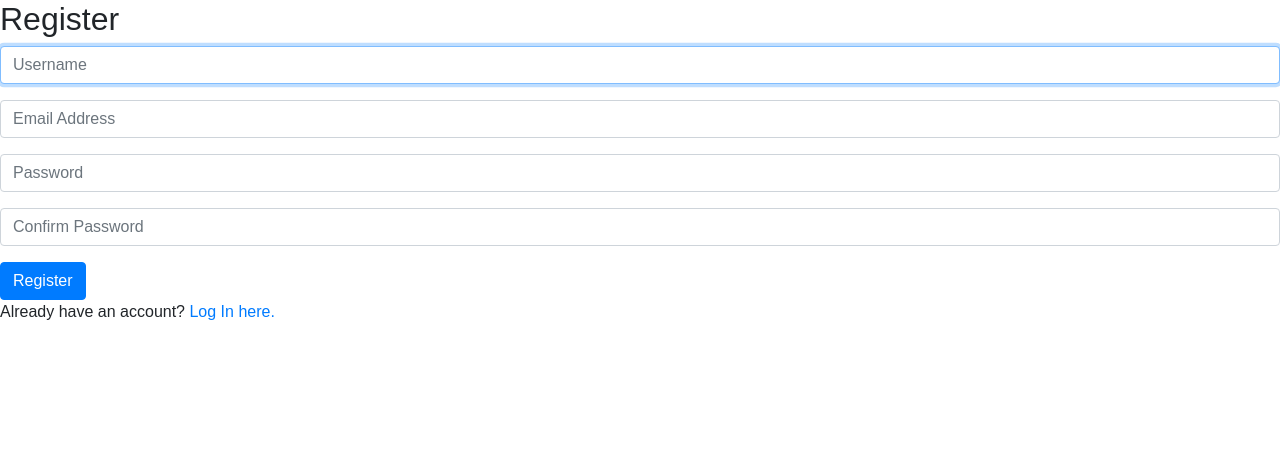
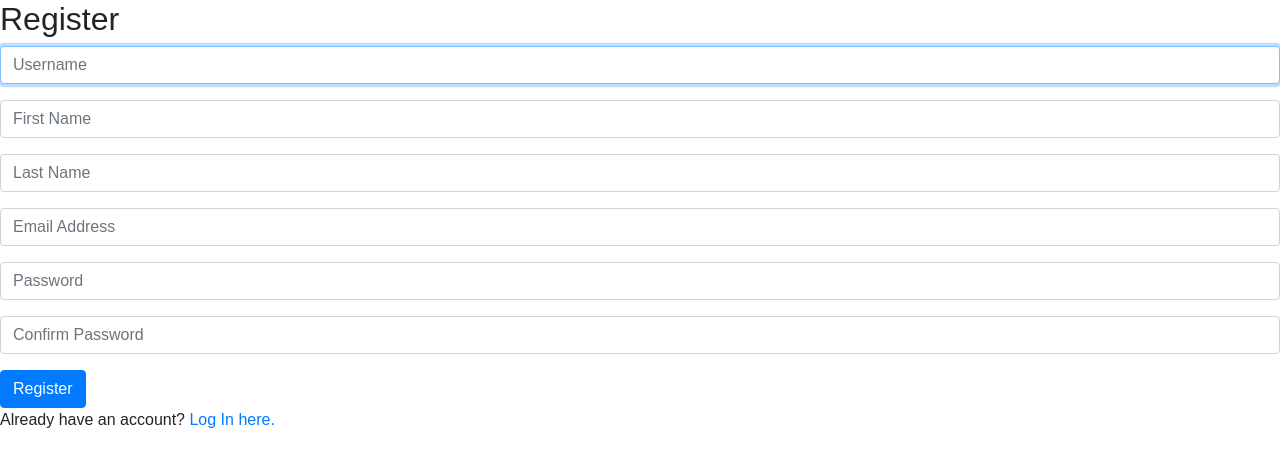
Before and after one commit to nilesh9910/Timetable, a Django app: page /register in a window 1280 px wide. Shown: the top 467 px of the page. Run offline with Django 3.2, Linux system fonts and the light colour scheme; some libraries are stand-ins or nearby versions.

Commit message:
Added name field in register

```diff
--- a/timetable/forms.py
+++ b/timetable/forms.py
@@ -11,7 +11,7 @@ class TimeTableForm(forms.ModelForm):
             'day_off': _('Holiday on')
         }
         labels = {
-            'starts_at': 'Starting Time of First Lecture (hh:mm)'
+            'starts_at': 'Starting Time of First Lecture (hh:mm) eg.05:00 '
         }
 class SubjectForm(forms.ModelForm):
     class Meta:
--- a/timetable/templates/timetable/register.html
+++ b/timetable/templates/timetable/register.html
@@ -16,6 +16,14 @@
         <div class="form-group">
             <input class="form-control" autofocus type="text" name="username" placeholder="Username">
         </div>
+
+        <div class="form-group">
+            <input class="form-control" type="text" name="first" placeholder="First Name">
+        </div>
+
+        <div class="form-group">
+            <input class="form-control" type="text" name="last" placeholder="Last Name">
+        </div>
         <div class="form-group">
             <input class="form-control" type="email" name="email" placeholder="Email Address">
         </div>
--- a/timetable/views.py
+++ b/timetable/views.py
@@ -80,6 +80,8 @@ def register(request):
     if request.method == "POST":
         username = request.POST["username"]
         email = request.POST["email"]
+        first = request.POST["first"]
+        last = request.POST["last"]
 
         # Ensure password matches confirmation
         password = request.POST["password"]
@@ -91,7 +93,7 @@ def register(request):
 
         # Attempt to create new user
         try:
-            user = User.objects.create_user(username, email, password)
+            user = User.objects.create_user(username, email, password, first_name=first, last_name=last)
             user.save()
         except IntegrityError:
             return render(request, "timetable/register.html", {
```
Also changed, not shown: db.sqlite3.
